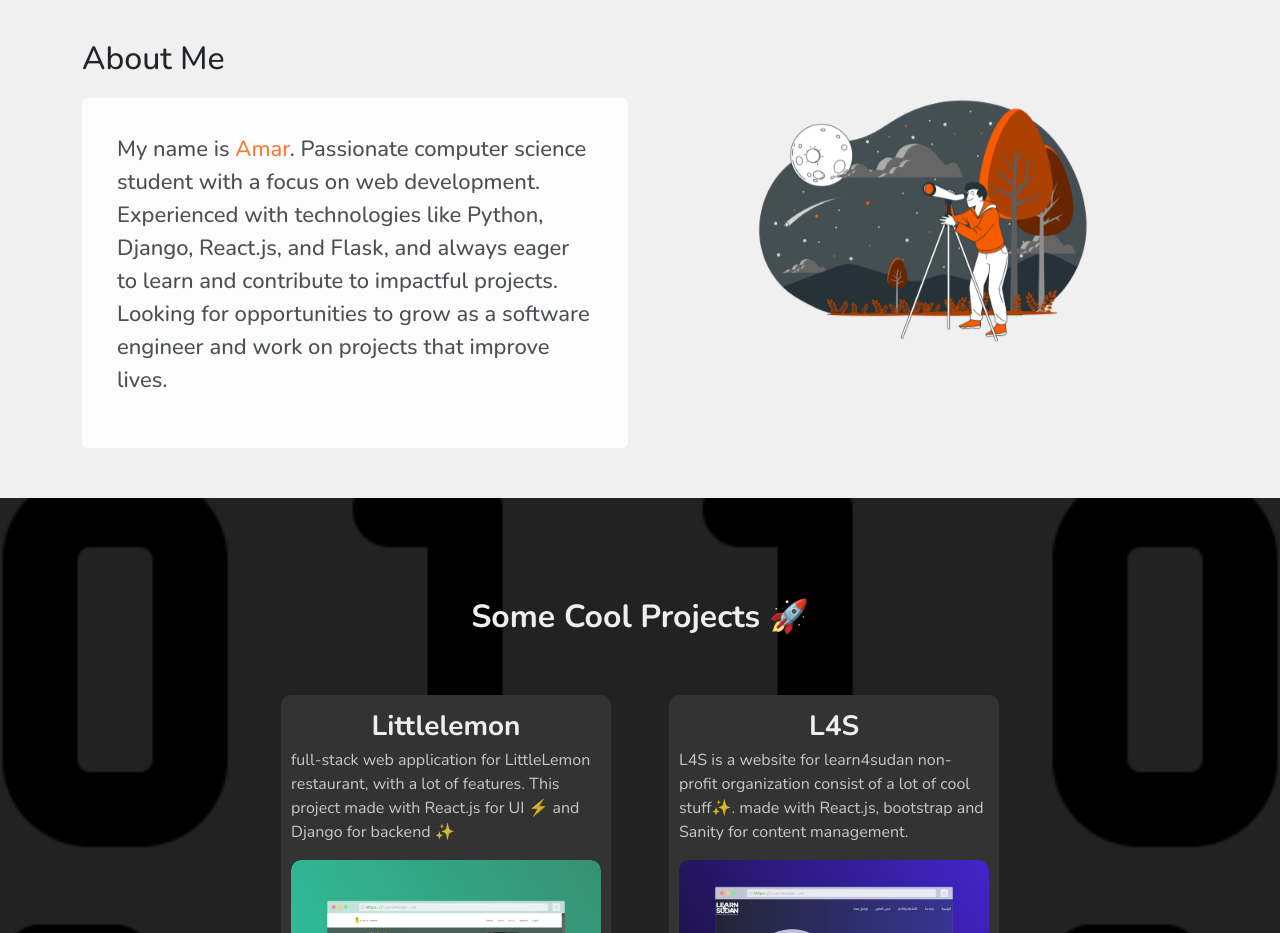
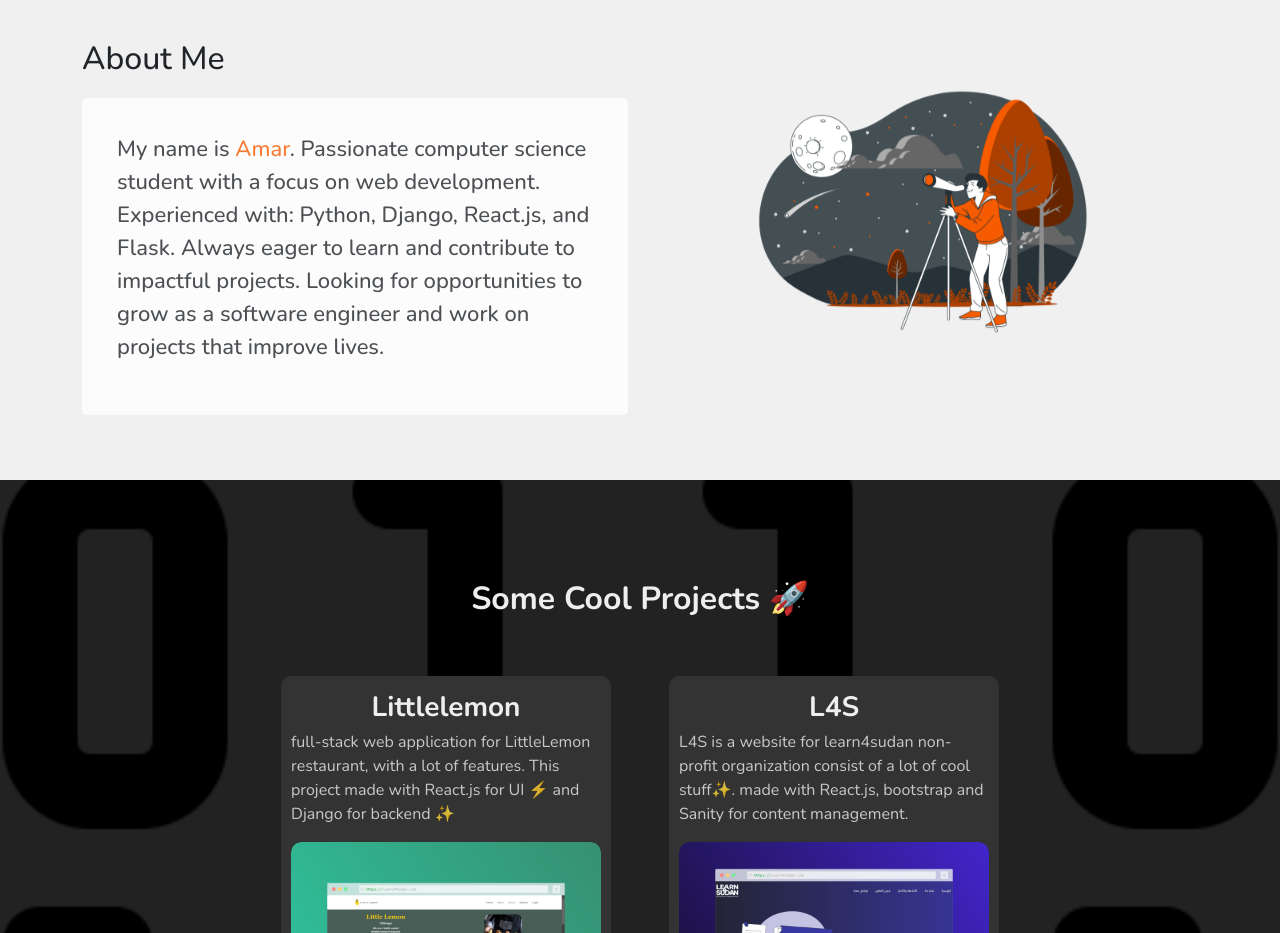
Before and after one commit to Amar-Dev1/Portfolio, a React (Vite) app: page / in a window 1280 px wide. Shown: the part 860-1793 px from the top of the page. Built offline with nearby package versions, Linux system fonts and the light colour scheme.

Commit message:
some adjustments1

```diff
--- a/src/Sections/About/About.jsx
+++ b/src/Sections/About/About.jsx
@@ -11,9 +11,9 @@ const About = () => {
             <h2 className="title">About Me</h2>
             <div className='about-phrase'>
               <p>
-                My name is <span className="my-name">Amar</span>. Passionate computer science student with a focus on web development. Experienced with technologies like Python,
-Django, React.js, and Flask, and always eager to learn and contribute to impactful projects. Looking for opportunities to
-grow as a software engineer and work on projects that improve lives.</p>
+                My name is <span className="my-name">Amar</span>. Passionate computer science student with a focus on web development. Experienced with: <span className='text-dark'>Python,
+                Django, React.js, and Flask.</span> Always eager to learn and contribute to impactful projects. Looking for opportunities to
+                grow as a software engineer and work on projects that improve lives.</p>
             </div>
           </Col>
           <Col lg={6} md={12} sm={12} className="d-flex justify-content-center align-items-center">
```
